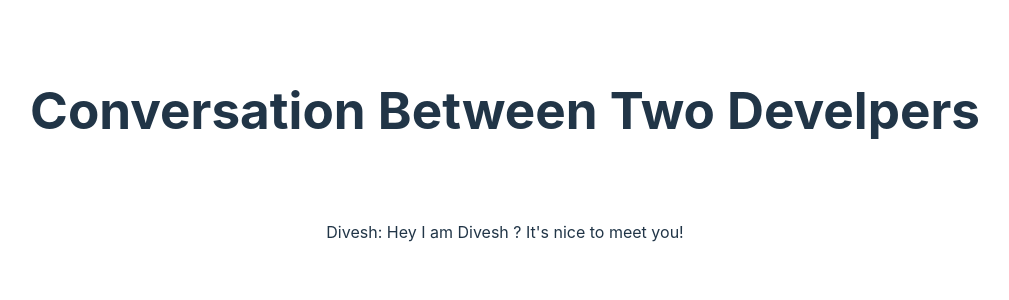
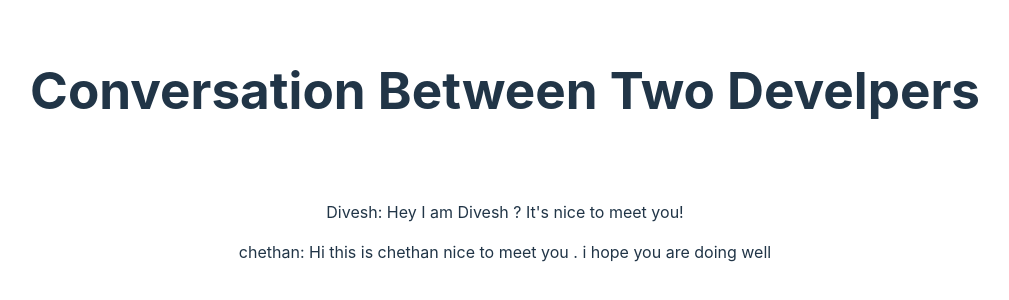
Before and after one commit to Dive-Dev/React_Git_Simulation, a React (Vite) app in the folder react-git-simulation/: page / in a window 1280 px wide. Shown: the part 230-530 px from the top of the page, without its empty margins (135-1144 px from the left). Built offline with nearby package versions, Linux system fonts and the light colour scheme.

Commit message:
replying back with react

```diff
--- a/react-git-simulation/src/App.jsx
+++ b/react-git-simulation/src/App.jsx
@@ -8,6 +8,7 @@
       <h1>Conversation Between Two Develpers</h1>
       <div className="card">
             <p>Divesh: Hey I am Divesh ? It's nice to meet you!</p>
+            <p>chethan: Hi this is chethan nice to meet you . i hope you are doing well </p>
         </div>
     </>
   )
```
